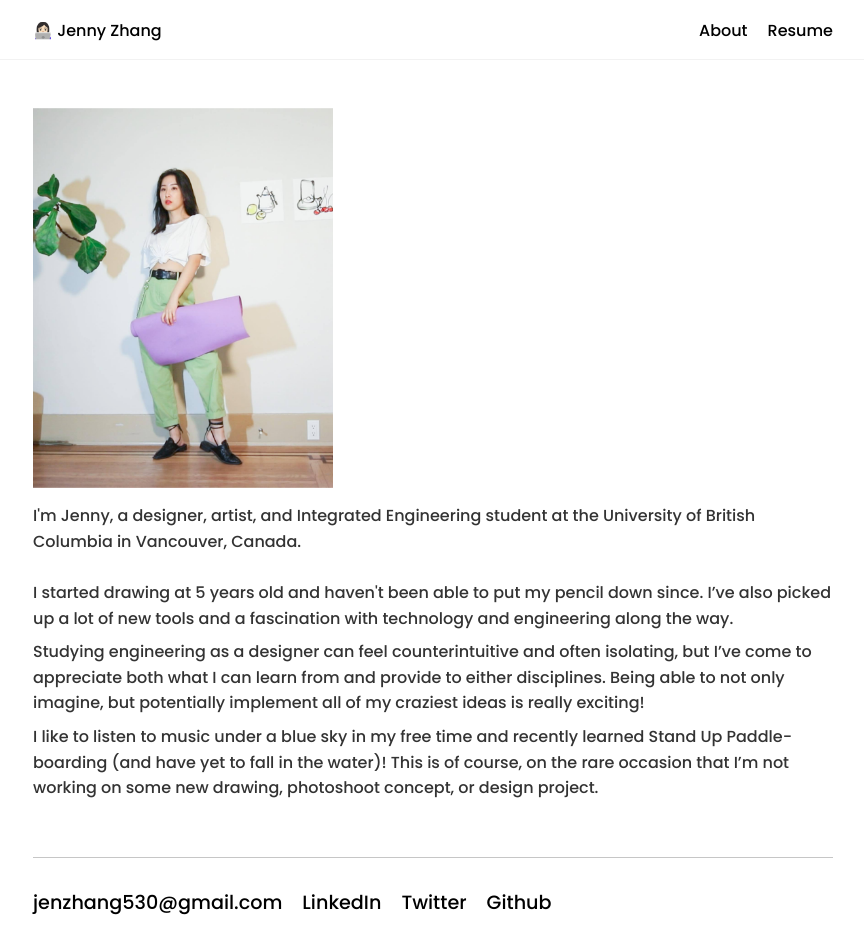
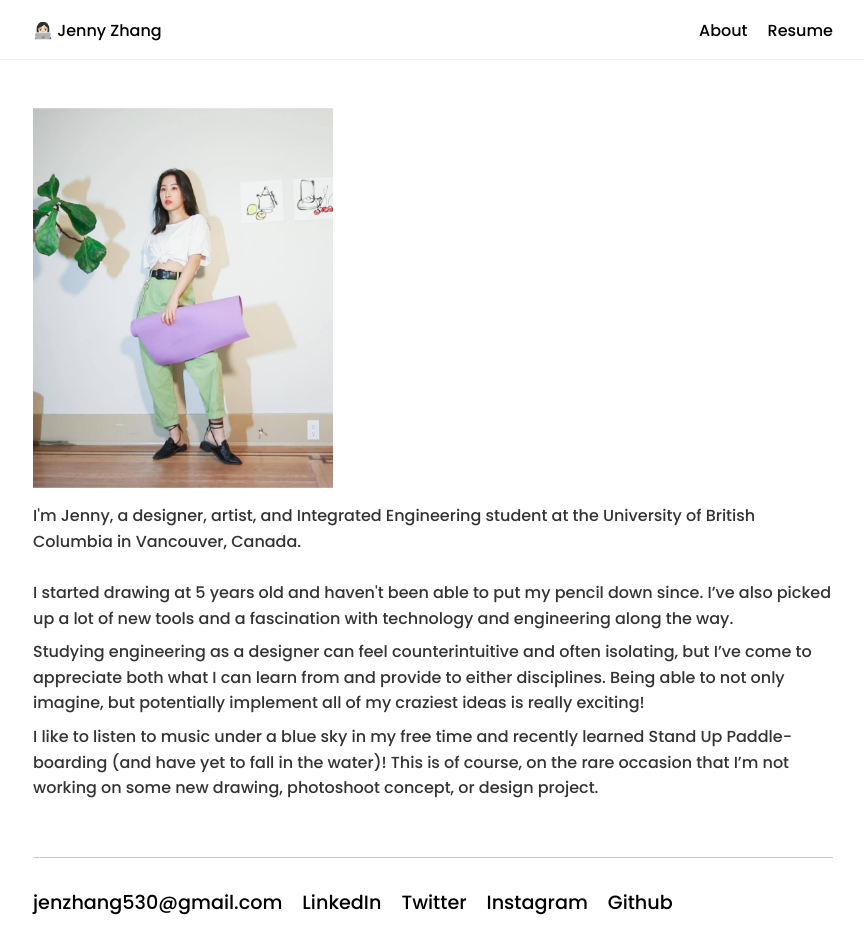
Before and after one commit to cowjuh/portfolio-2021, a Next.js app: page /about in a window 1280 px wide. Shown: the top 940 px of the page, without its empty margins (207-1071 px from the left). Built offline with nearby package versions, Linux system fonts and the light colour scheme.

Commit message:
Actually added IG url

```diff
--- a/components/Contact.js
+++ b/components/Contact.js
@@ -24,9 +24,10 @@ const Contact = () => {
       <Line />
       <LinksContainer>
         <a>jenzhang530@gmail.com</a>
-        <a href='https://www.linkedin.com/in/cowjuh/'>LinkedIn</a>
-        <a href='https://twitter.com/cowjuh'>Twitter</a>
-        <a href='https://github.com/cowjuh/'>Github</a>
+        <a href="https://www.linkedin.com/in/cowjuh/">LinkedIn</a>
+        <a href="https://twitter.com/cowjuh">Twitter</a>
+        <a href="https://www.instagram.com/cowjuh/">Instagram</a>
+        <a href="https://github.com/cowjuh/">Github</a>
       </LinksContainer>
       <p>2021 • Built by Jenny Zhang using NextJS</p>
 
```
